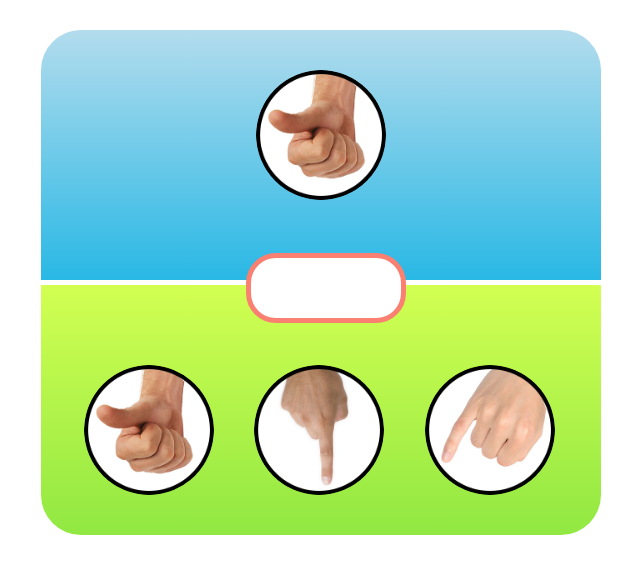
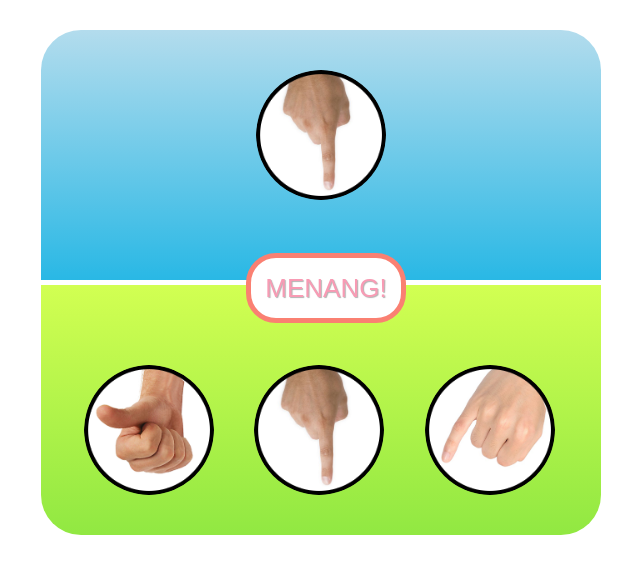
Before and after one commit to imaami-star/belajar-java, a plain HTML site: page suwit java v2/suwit.html in a window 1280 px wide. Both pictures are taken after a click on the picture 468 px from the left and 525 px from the top of the page. Shown: the part 95-668 px from the top of the page, without its empty margins (319-959 px from the left). Drawn offline with Linux system fonts and the light colour scheme.

Commit message:
menambahkan isi script ya

```diff
--- a/suwit java v2/suwit.html
+++ b/suwit java v2/suwit.html
@@ -28,5 +28,7 @@
             </ul>
         </div>
     </div>
+
+    <script src="suwit.js"></script>
 </body>
 </html>
--- a/suwit java v2/suwit.js
+++ b/suwit java v2/suwit.js
@@ -0,0 +1,54 @@
+function pilihComputer (){
+    const comp = Math.random();
+
+    if( comp < 0.34 ) return 'gajah';
+    if( comp >= 0.34 && comp < 0.67 ) return 'orang';
+    return 'semut';
+}
+
+function hasil(comp, player){
+    if( player == comp ) return 'SERI!';
+    if( player == 'gajah' ) return ( comp == 'orang' ) ? 'MENANG!' : 'KALAH!';
+    if( player == 'orang' ) return ( comp == 'gajah' ) ? 'KALAH!' : 'MENANG!';
+    if( player == 'semut' ) return ( comp == 'orang' ) ? 'KALAH' : 'MENANG!';
+}
+
+function compPikir() {
+    const putarImg = document.querySelector('.img-komputer');
+    const gambar = ['gajah', 'semut', 'orang'];
+    let i = 0;
+    const mulai = new Date().getTime();
+
+    const interval = setInterval(function () {
+        if (new Date().getTime() - mulai > 1000) {
+            clearInterval(interval);
+            return;
+        }
+
+        putarImg.setAttribute('src', 'img/' + gambar[i++] + '.png');
+
+        if (i === gambar.length) {
+            i = 0;
+        }
+    }, 100);
+}
+
+const pilihan = document.querySelectorAll('li img');
+pilihan.forEach(function(e){
+    e.addEventListener('click', function(){
+        const pilihanComputer = pilihComputer();
+    const pilihanPlayer = e.className;
+    const hasilAkhir = hasil(pilihanComputer, pilihanPlayer);
+
+    compPikir();
+
+    setTimeout(function(){
+    const imgComp = document.querySelector('.img-komputer');
+    imgComp.setAttribute('src','img/'+pilihanComputer+'.png');
+
+    const tampilHasil = document.querySelector('.info');
+    tampilHasil.innerHTML = hasilAkhir;
+    }, 1000)
+
+    });
+});
```
